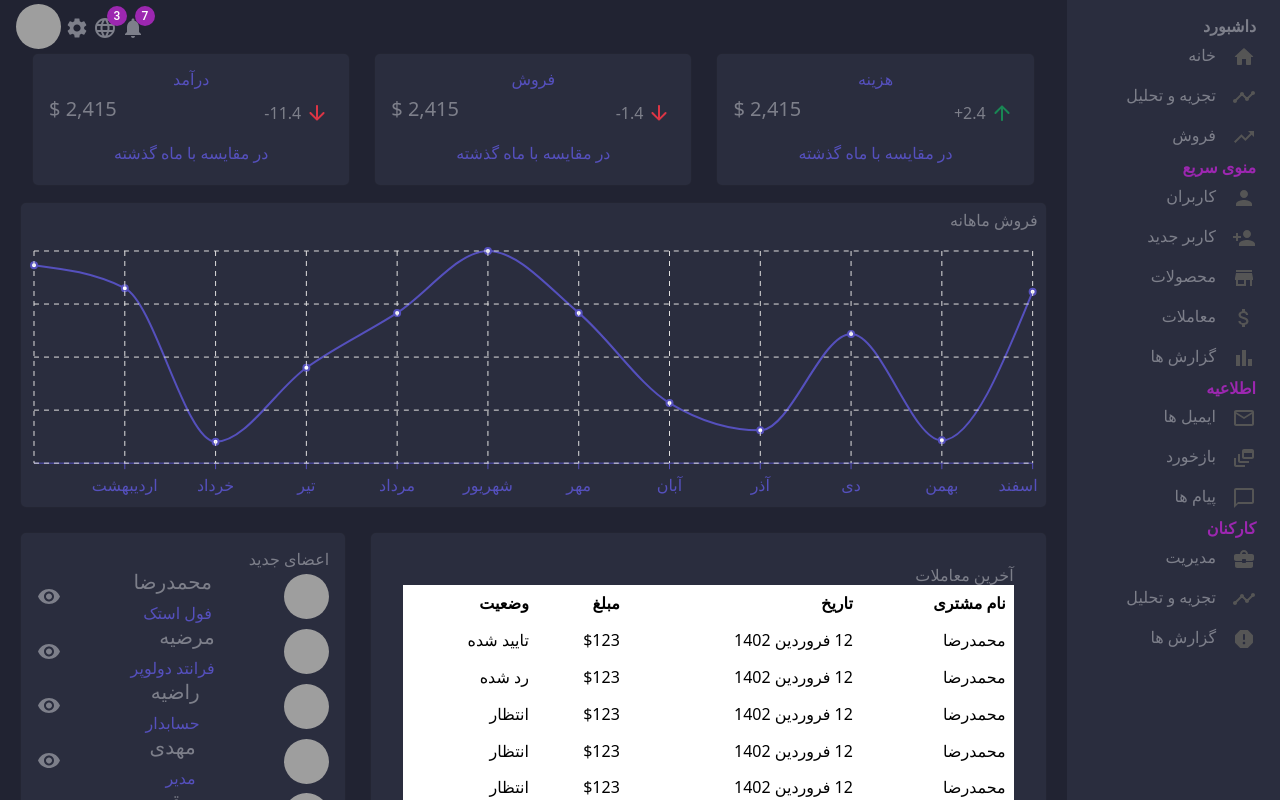
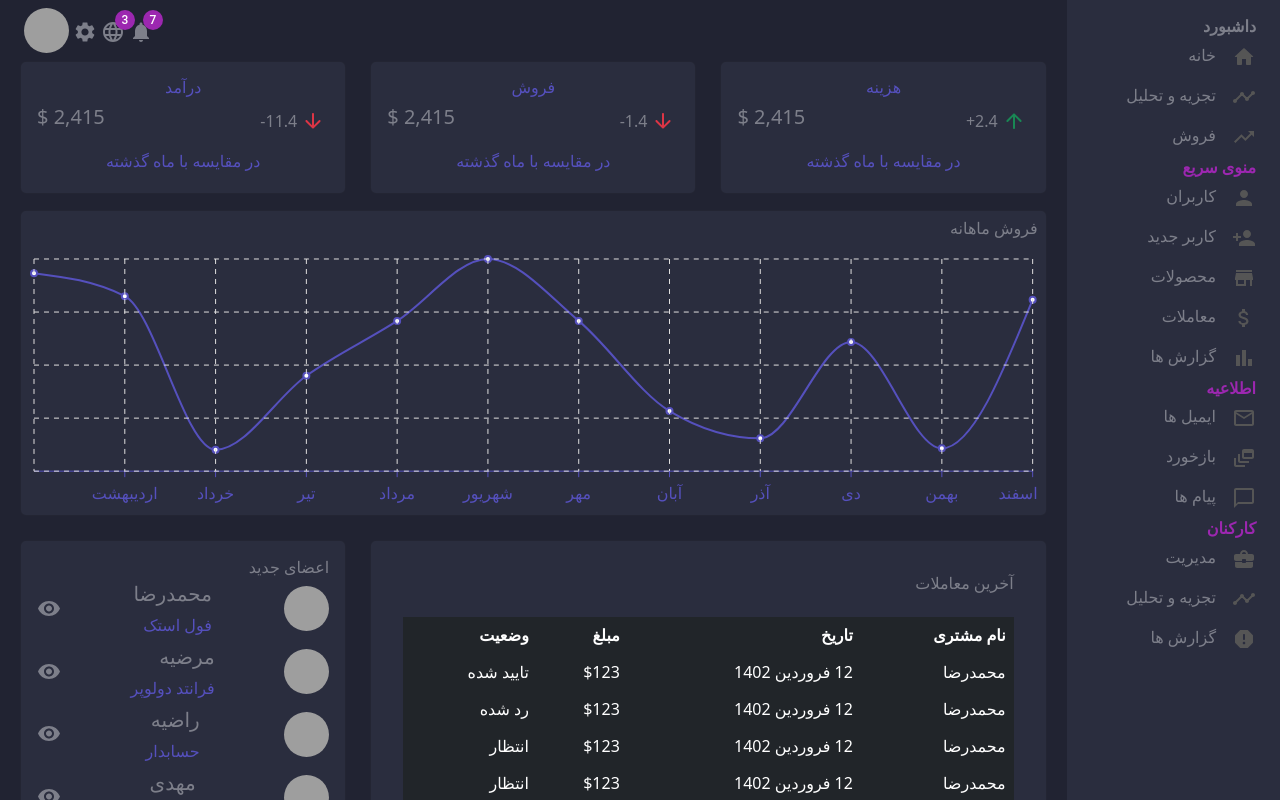
Before and after one commit to marziyemonshizadeh/Dashboard, a React (Vite) app: page / in a window 1280 px wide. Shown: the top 800 px of the page. Built offline with nearby package versions, Linux system fonts and the light colour scheme; grey boxes are pictures that could not be loaded.

Commit message:
add padding and margin

```diff
--- a/src/components/topbar/topbar.jsx
+++ b/src/components/topbar/topbar.jsx
@@ -8,7 +8,7 @@ import "./topbar.css";
 
 export default function header() {
   return (
-    <div className="d-flex justify-content-end">
+    <div className="d-flex justify-content-end ms-2 my-1">
       <div className="mt-3 d-flex gap-1">
         <Badge color="secondary" badgeContent={7} showZero>
           <NotificationsIcon color="grey[400]" />
--- a/src/components/widgetLg/widgetLg.jsx
+++ b/src/components/widgetLg/widgetLg.jsx
@@ -6,7 +6,7 @@ export default function WidgetLg() {
     <div className="card p-md-3 my-2" style={{ minHeight: "330px" }}>
       <div class="card-body">
         <p>آخرین معاملات</p>
-        <table class="card-text table table-borderless">
+        <table class="table table-dark my-4">
           <thead>
             <tr>
               <th scope="col">نام مشتری</th>
--- a/src/components/widgetSm/widgetSm.jsx
+++ b/src/components/widgetSm/widgetSm.jsx
@@ -8,7 +8,7 @@ export default function WidgetSm() {
       <p>اعضای جدید</p>
       {newMembers.map((i) => (
         <div
-          className="d-flex justify-content-between align-items-center"
+          className="d-flex justify-content-between align-items-center my-1"
           key={i.id}
         >
           <RoundedImg src={i.img} alt={i.alt} />
--- a/src/index.css
+++ b/src/index.css
@@ -137,6 +137,3 @@ table {
 .card:hover {
   box-shadow:0  0  15px -10px rgba(0,0,0,0.75);
 }
-.active{
-  color: #C836FC;
-}
--- a/src/pages/home/home.jsx
+++ b/src/pages/home/home.jsx
@@ -11,8 +11,8 @@ export default function home() {
   return (
     <div className="mx-2" style={{ height: "150vh" }}>
       {/* features */}
-      <div class="container text-center">
-        <div class="row gap-md-0 gap-2">
+      <div class="text-center">
+        <div class="row gap-md-0 gap-3">
           <div class="col-12 col-md-4">
             <Features title="هزینه" price="2,415" action="2.4+">
               <ArrowUpwardRoundedIcon className="text-success mb-1 mx-1" />
```
